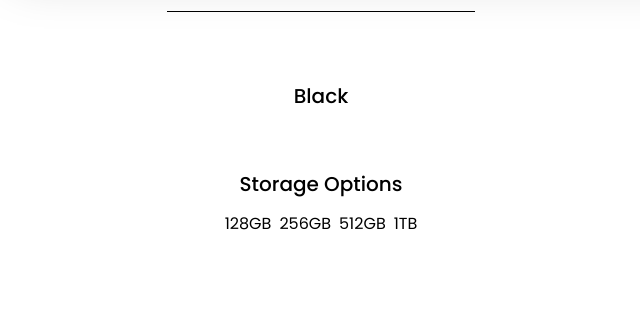
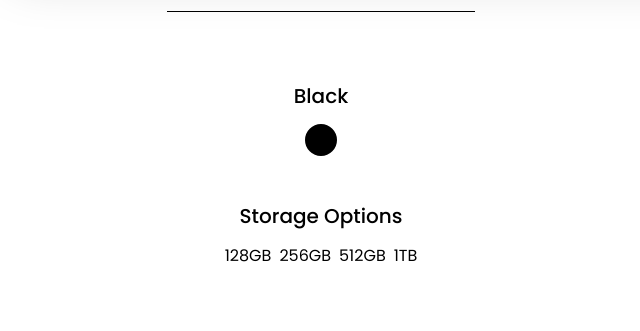
Before and after one commit to njaustria/Gadget-Specifications, a plain HTML site: page index.html in a window 1280 px wide. Shown: the part 1560-1891 px from the top of the page, without its empty margins (319-959 px from the left). Drawn offline with nearby package versions, Linux system fonts and the light colour scheme.

Commit message:
added color swatch styling

```diff
--- a/index.html
+++ b/index.html
@@ -35,6 +35,12 @@
 
   .border-black-primary {
     border-color: var(--black-primary) !important;
+  }
+
+  .color-swatch {
+    width: 32px;
+    height: 32px;
+    border: 2px solid var(--text-primary);
   }
 
 </style>
```
